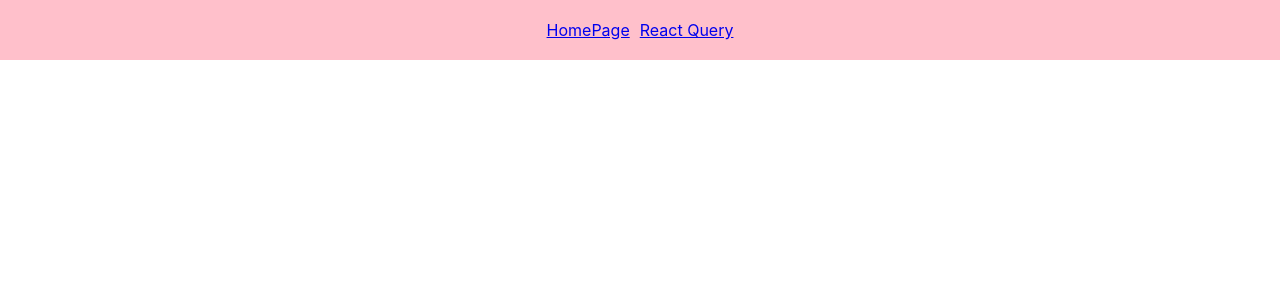
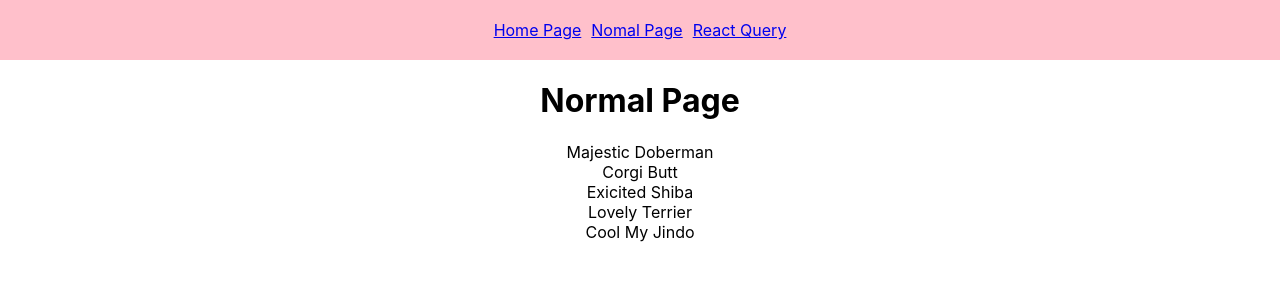
Before and after one commit to MayHyeyeonKim/my-first-react-query, a React (Create React App) app: page /normal-fetch in a window 1280 px wide. Before the commit this address had no page. Shown: the top 300 px of the page. Built offline with nearby package versions, Linux system fonts and the light colour scheme; data requests are answered from the project's data file.

Commit message:
created Normal Page

```diff
--- a/src/App.js
+++ b/src/App.js
@@ -2,6 +2,7 @@ import { Route, Routes, Link } from 'react-router-dom';
 import './App.css';
 import HomePage from "./HomePage";
 import ReactQueryPage from "./ReactQueryPage";
+import NormalPage from './NormalPage';
 
 
 function App() {
@@ -9,7 +10,10 @@ function App() {
     <div className="App">
       <nav style={{backgroundColor: "pink", padding:"20px"}}>
         <Link to ="/" style={{marginRight:"10px"}}>
-          HomePage
+          Home Page
+        </Link>
+        <Link to ="/normal-fetch" style={{marginRight:"10px"}}>
+          Nomal Page
         </Link>
         <Link to="/react-query">
           React Query
@@ -17,6 +21,7 @@ function App() {
       </nav>
       <Routes>
         <Route path="/" element={<HomePage/>} />
+        <Route path="/normal-fetch" element={<NormalPage/>} />
         <Route path="/react-query" element={<ReactQueryPage/>} />
       </Routes>
     </div>
--- /dev/null
+++ b/src/NormalPage.js
@@ -0,0 +1,31 @@
+import React, {useEffect, useState} from "react";
+
+const NormalPage = () => {
+    const [isLoading, setIsLoading] = useState(false);
+    const [data, setData] = useState(null);
+    const fetchPost = async () =>{
+        setIsLoading(true);
+        const url = "http://localhost:3004/posts";
+        const response = await fetch(url);
+        const data = await response.json();
+        setIsLoading(false);
+        setData(data);
+    };
+
+    useEffect(()=>{
+        fetchPost();
+    },[]);
+    if (isLoading){
+        return <h1>Loading...</h1>;
+    }
+
+    return (
+    <div>
+        <h1>Normal Page</h1>
+        {data?.map((item,index)=>(
+            <div key={index}>{item.title}</div>
+        ))}
+    </div>)
+}
+
+export default NormalPage;
```
